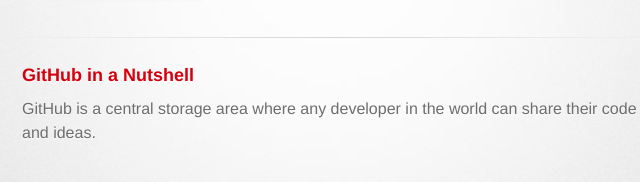
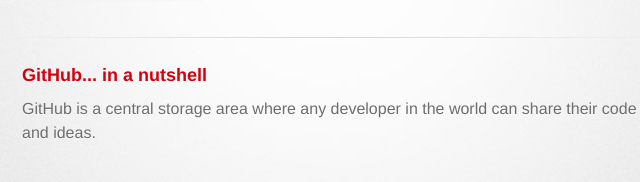
Before and after one commit to helenheyward/helenheyward.github.io, a plain HTML site: page index.html in a window 1280 px wide. Shown: the part 170-352 px from the top of the page, 308-948 px from the left. Drawn offline with Linux system fonts and the light colour scheme; a web font is replaced by a local one.

Commit message:
Update index.html

```diff
--- a/index.html
+++ b/index.html
@@ -29,7 +29,7 @@
 
         <section id="main_content">
           <h3>
-<a id="GitHub in a nutshell" class="anchor" href="#GitHub in a nutshell" aria-hidden="true"><span class="octicon octicon-link"></span></a>GitHub in a Nutshell</h3>
+<a id="GitHub in a nutshell" class="anchor" href="#GitHub in a nutshell" aria-hidden="true"><span class="octicon octicon-link"></span></a>GitHub... in a nutshell</h3>
 
 <p>GitHub is a central storage area where any developer in the world can share their code and ideas.</p>
 
```
